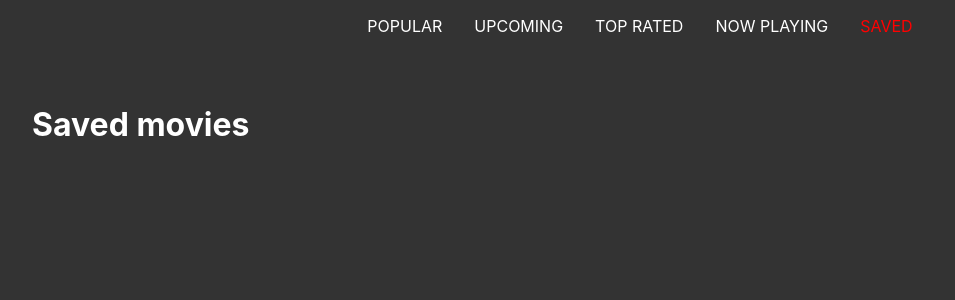
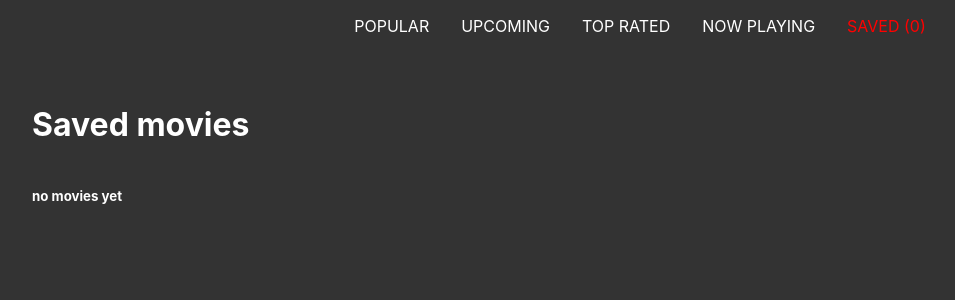
Before and after one commit to GeeksHubsAcademy/angular-movies-avantio, an Angular app: page /saved in a window 1280 px wide. Shown: the top 300 px of the page, without its empty margins (0-955 px from the left). Built offline with nearby package versions, Linux system fonts and the light colour scheme.

Commit message:
saved finsihed

```diff
--- a/src/app/display-movies/display-movies.component.html
+++ b/src/app/display-movies/display-movies.component.html
@@ -9,4 +9,5 @@
   >
     <h4>{{ movie.title }}</h4>
   </a>
+  <h5 *ngIf="!data.length">no movies yet</h5>
 </div>
--- a/src/app/navigation/navigation.component.html
+++ b/src/app/navigation/navigation.component.html
@@ -4,6 +4,6 @@
   <a routerLink="/movies/Upcoming" routerLinkActive="active">Upcoming</a>
   <a routerLink="/movies/top_rated" routerLinkActive="active">top rated</a>
   <a routerLink="/movies/now_playing" routerLinkActive="active">now playing</a>
-  <a routerLink="/saved" routerLinkActive="active">Saved</a>
+  <a routerLink="/saved" routerLinkActive="active">Saved ({{savedLength}})</a>
 
 </nav>
--- a/src/app/navigation/navigation.component.ts
+++ b/src/app/navigation/navigation.component.ts
@@ -1,15 +1,18 @@
-import { Component, OnInit } from '@angular/core';
+import { Component, OnInit } from "@angular/core";
+import { StorageService } from "../services/storage.service";
 
 @Component({
-  selector: 'app-navigation',
-  templateUrl: './navigation.component.html',
-  styleUrls: ['./navigation.component.scss']
+  selector: "app-navigation",
+  templateUrl: "./navigation.component.html",
+  styleUrls: ["./navigation.component.scss"]
 })
 export class NavigationComponent implements OnInit {
-
-  constructor() { }
+  savedLength = 0;
+  constructor(private storage: StorageService) {}
 
   ngOnInit(): void {
+    setInterval(() => {
+      this.savedLength = this.storage.getLength();
+    }, 3000);
   }
-
 }
--- a/src/app/services/storage.service.ts
+++ b/src/app/services/storage.service.ts
@@ -16,4 +16,7 @@ export class StorageService {
   getMovies() {
     return this.movies;
   }
+  getLength() {
+    return this.movies.length;
+  }
 }
```
